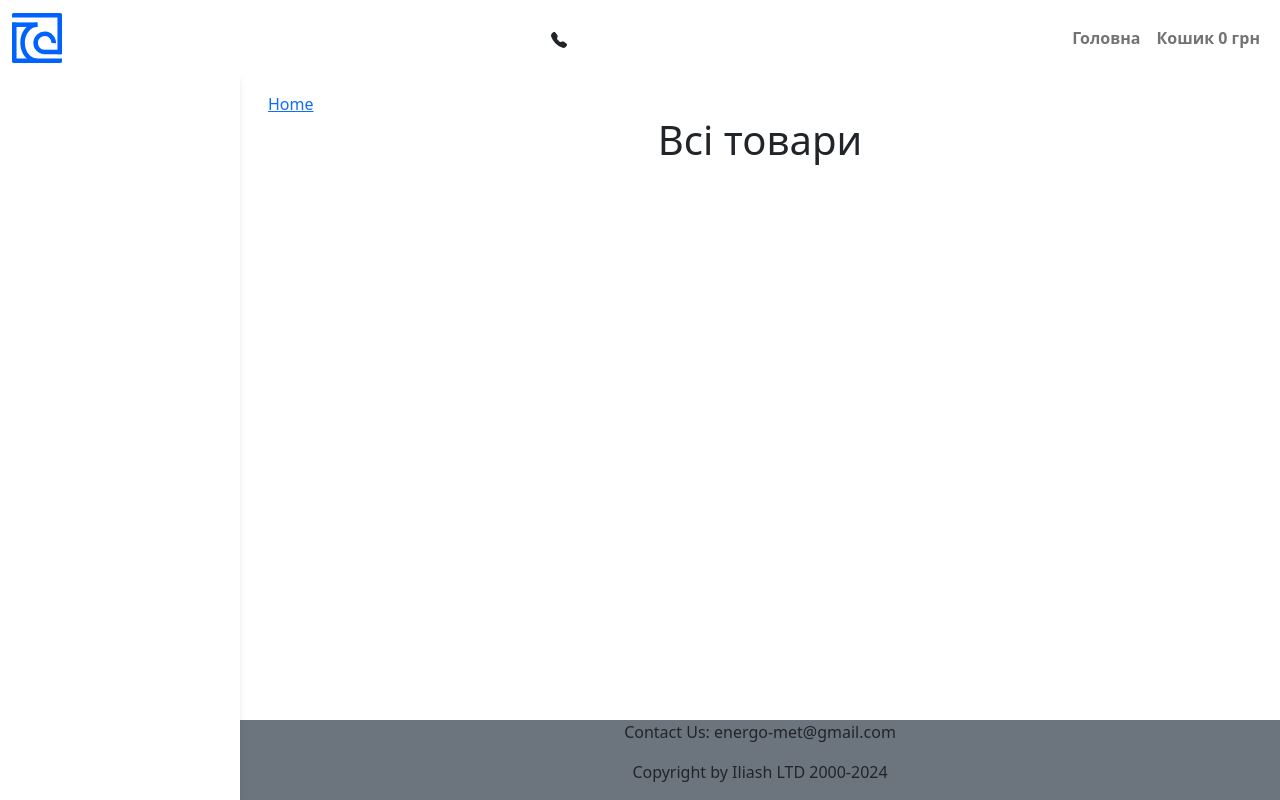
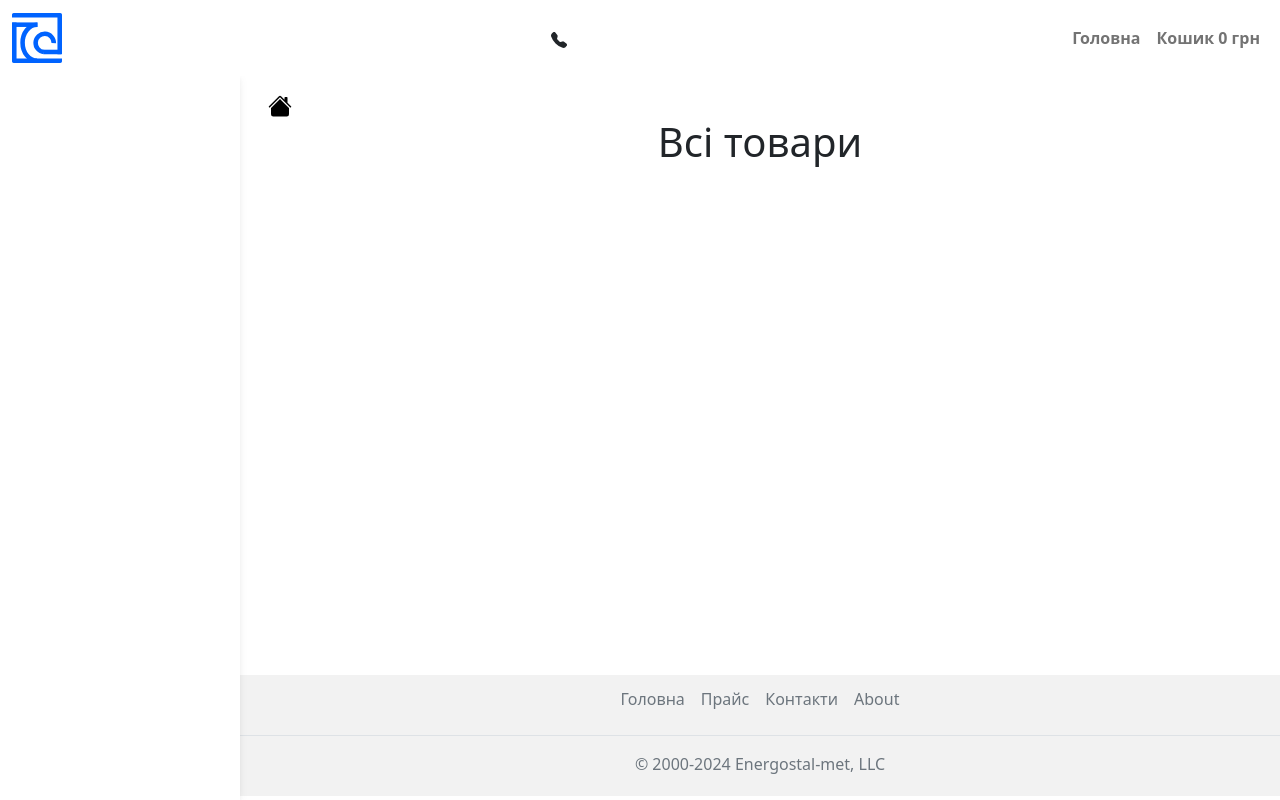
Before and after one commit to SviatoslavIliash/EnergostalMet, a Django app: page / in a window 1280 px wide. Run offline with Django 5.2, Linux system fonts and the light colour scheme; data that the repository does not hold is empty.

Commit message:
Fixed base.html. Added "hata" and nice new footer with article functionality.

```diff
--- a/energosite/store/templates/store/base.html
+++ b/energosite/store/templates/store/base.html
@@ -92,7 +92,12 @@
           {% block nav-breadcrumbs %}
           <nav aria-label="Breadcrumbs">
             <div class="breadcrumbs text-start">
-              <a href="{% url 'store:index' %}">Home</a>
+              <a href="{% url 'store:index' %}">
+                <svg xmlns="http://www.w3.org/2000/svg" width="24" height="24" fill="black" class="bi bi-house-fill" viewBox="0 0 16 16">
+                  <path d="M8.707 1.5a1 1 0 0 0-1.414 0L.646 8.146a.5.5 0 0 0 .708.708L8 2.207l6.646 6.647a.5.5 0 0 0 .708-.708L13 5.793V2.5a.5.5 0 0 0-.5-.5h-1a.5.5 0 0 0-.5.5v1.293z"/>
+                  <path d="m8 3.293 6 6V13.5a1.5 1.5 0 0 1-1.5 1.5h-9A1.5 1.5 0 0 1 2 13.5V9.293z"/>
+                </svg>
+              </a>
               {% block breadcrumbs %} {% endblock %}
             </div>
           </nav>
@@ -104,11 +109,22 @@
       </main>
     </div>
     <!-- Footer -->
-    <footer class="bg-secondary">
-      <div class="container">
-        <p>Contact Us: energo-met@gmail.com</p>
-        <p>Copyright by Iliash LTD 2000-2024</p>
-      </div>
+<!--      <div class="container w-100">-->
+    <footer class="py-1 my-1" style="background-color: rgba(0, 0, 0, 0.05);">
+      <ul class="nav justify-content-center border-bottom pb-3 mb-3">
+        <li class="nav-item"><a href="{% url 'store:index' %}" class="nav-link px-2 text-muted">Головна</a></li>
+        <li class="nav-item"><a href="#" class="nav-link px-2 text-muted">Прайс</a></li>
+        {% for article in footer_articles %}
+        <li class="nav_item">
+          <a class="nav-link px-2 text-muted" href="{% url 'store:article' article.slug %}">
+            <span class="d-none d-sm-inline">{{ article.name }}</span>
+          </a>
+        </li>
+        {% endfor %}
+        <li class="nav-item"><a href="#" class="nav-link px-2 text-muted">Контакти</a></li>
+        <li class="nav-item"><a href="#" class="nav-link px-2 text-muted">About</a></li>
+      </ul>
+      <p class="text-center text-muted">&copy; 2000-2024 Energostal-met, LLC</p>
     </footer>
   </body>
 </html>
--- a/energosite/store/templates/store/index.html
+++ b/energosite/store/templates/store/index.html
@@ -1,10 +1,10 @@
 {% extends 'store/base.html' %}
 {% load static %}
 
-{% block title%}Home page{% endblock%}
+{% block title%}Головна{% endblock%}
 
 {% block body %}
 {% include 'store/show_categories.html' %}
 <h1>Всі товари</h1>
-{% include 'store/show_products.html' %}   <!---NEW-->
+{% include 'store/show_products.html' %}
 {% endblock %}
```
